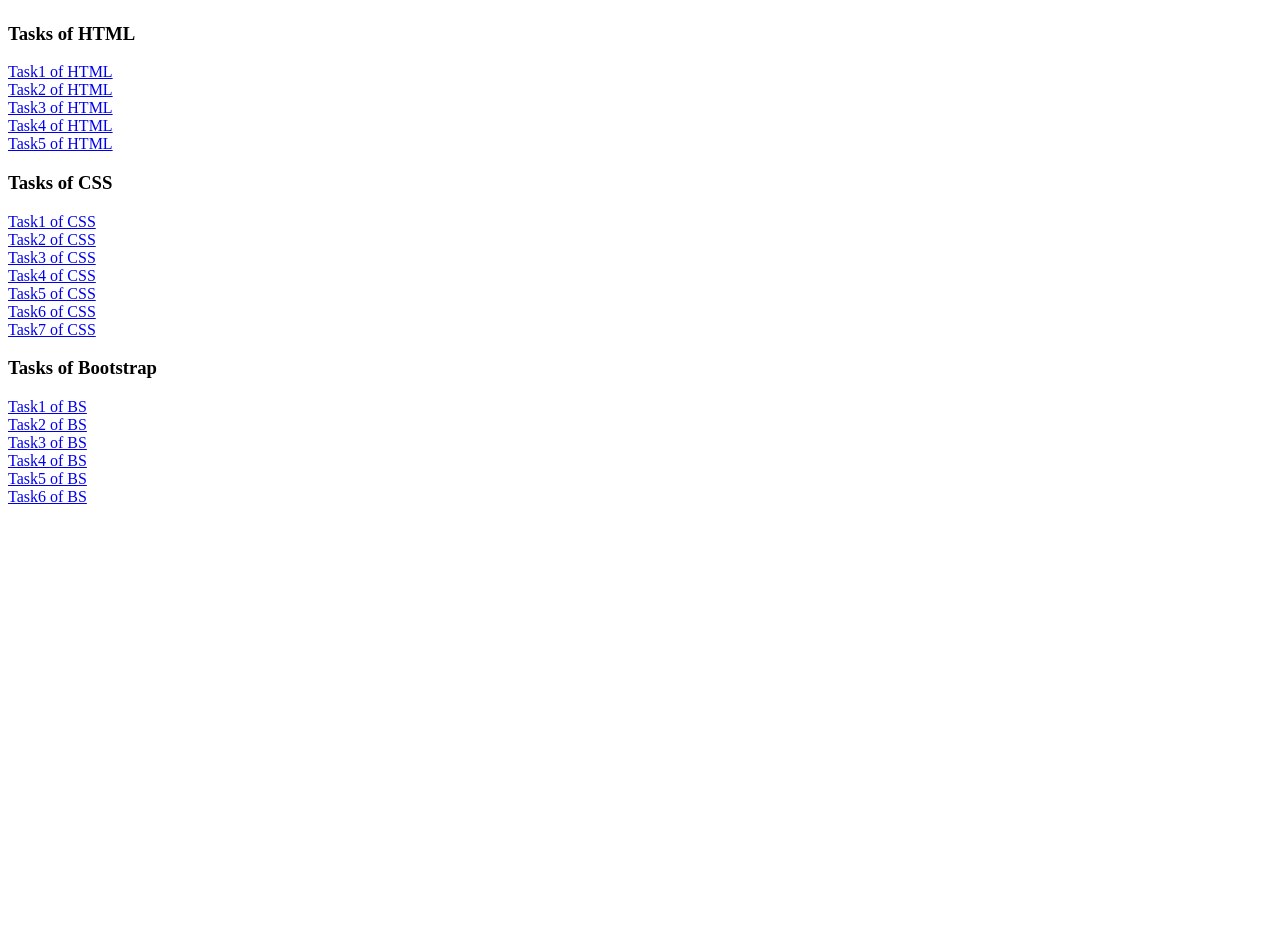
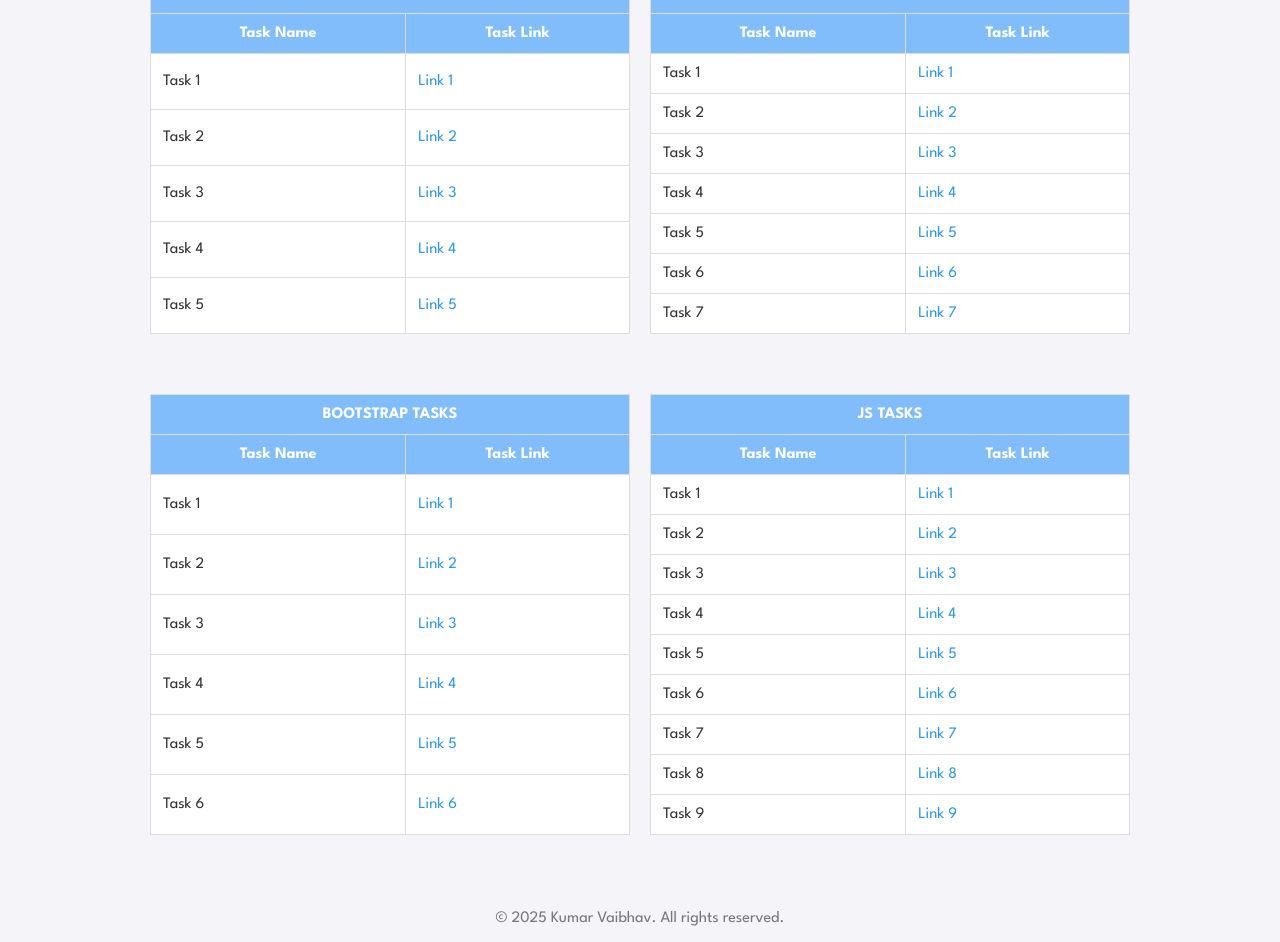
Before and after one commit to RAJharsh02/Mern-Assignment, a plain HTML site: page index.html in a window 1280 px wide. Shown: the part 180-1122 px from the top of the page. Before the commit the page ends 800 px from the top, so only its background shows below. Drawn offline with Linux system fonts and the light colour scheme.

Commit message:
Update index.html

```diff
--- a/index.html
+++ b/index.html
@@ -1,39 +1,247 @@
 <!DOCTYPE html>
 <html lang="en">
-<head>
-    <meta charset="UTF-8">
-    <meta name="viewport" content="width=device-width, initial-scale=1.0">
-    <title>index</title>
-</head>
-<body>
-    <H2 style="text-align: center;">VIT Ethnus Mern Certification Assignment 1
-        <br>
+  <head>
+    <meta charset="UTF-8" />
+    <meta name="viewport" content="width=device-width, initial-scale=1.0" />
+    <title>MERN Internship Assignments</title>
+    <link rel="preconnect" href="https://fonts.googleapis.com" />
+    <link rel="preconnect" href="https://fonts.gstatic.com" crossorigin />
+    <link
+      href="https://fonts.googleapis.com/css2?family=Inter:ital,opsz,wght@0,14..32,100..900;1,14..32,100..900&family=League+Spartan:wght@100..900&family=Roboto:ital,wght@0,400;0,500;0,700;0,900;1,400;1,500;1,700;1,900&display=swap"
+      rel="stylesheet"
+    />
+    <style>
+      body {
+        font-family: "League Spartan", serif;
+        margin: 0;
+        padding: 0;
+        background-color: #f4f4f9;
+        color: #333;
+        display: flex;
+        flex-direction: column;
+        align-items: center;
+        justify-content: center;
+        min-height: 100vh;
+        text-align: center;
+        gap: 20px;
+      }
+      main {
+        display: flex;
+        flex-direction: row; /* Set to row for side-by-side layout */
+        flex-wrap: wrap; /* Allow wrapping for the fourth table */
+        justify-content: center;
+        gap: 20px;
+      }
+      h1,
+      h2 {
+        color: #2c3e50;
+        margin: 10px 0;
+      }
+      table {
+        width: 30em;
+        margin: 20px 0;
+        border-collapse: collapse;
+        background-color: #fff;
+      }
+      th,
+      td {
+        padding: 12px;
+        text-align: left;
+        border: 1px solid #ddd;
+      }
+      th {
+        background-color: #80bdfa;
+        color: #fff;
+        text-align: center;
+      }
+      a {
+        color: #3498db;
+        text-decoration: none;
+      }
+      a:hover {
+        text-decoration: underline;
+      }
+      th[colspan="2"] {
+        text-align: center;
+      }
+      footer {
+        margin-top: 20px;
+        color: #777;
+      }
+    </style>
+  </head>
+  <body>
+    <header>
+      <h1>MERN Internship Assignment 1</h1>
+      <h2>Name: Kumar Vaibhav</h2>
+      <h2>Registration No: 22BHI10183</h2>
+    </header>
 
-        Name:Harsh Raj<br>Reg. no:22BHI10104 <br>Email id: <a href= "mailto:harshraj2022@vitbhopal.ac.inn">harshraj2022@vitbhopal.ac.in</a>
-    </H2><br><br>
-    <h3>Tasks of HTML</h3>
-<a href="./htmltask/task1.html" target="_blank">Task1 of HTML</a><br>
-<a href="./htmltask/task2.html" target="_blank">Task2 of HTML</a><br>
-<a href="./htmltask/task3.html" target="_blank">Task3 of HTML</a><br>
-<a href="./htmltask/task4.html" target="_blank">Task4 of HTML</a><br>
-<a href="./htmltask/task5.html" target="_blank">Task5 of HTML</a><br>
+    <main>
+      <table>
+        <thead>
+          <tr>
+            <th colspan="2">HTML TASKS</th>
+          </tr>
+          <tr>
+            <th>Task Name</th>
+            <th>Task Link</th>
+          </tr>
+        </thead>
+        <tbody>
+          <tr>
+            <td>Task 1</td>
+            <td><a href="./HTML/task1.html" target="_blank">Link 1</a></td>
+          </tr>
+          <tr>
+            <td>Task 2</td>
+            <td><a href="./HTML/task2.html" target="_blank">Link 2</a></td>
+          </tr>
+          <tr>
+            <td>Task 3</td>
+            <td><a href="./HTML/task3.html" target="_blank">Link 3</a></td>
+          </tr>
+          <tr>
+            <td>Task 4</td>
+            <td><a href="./HTML/task4.html" target="_blank">Link 4</a></td>
+          </tr>
+          <tr>
+            <td>Task 5</td>
+            <td><a href="./HTML/task5.html" target="_blank">Link 5</a></td>
+          </tr>
+        </tbody>
+      </table>
 
-<h3>Tasks of CSS</h3>
-<a href="./csstask/task1.html" target="_blank">Task1 of CSS</a><br>
-<a href="./csstask/task2.html" target="_blank">Task2 of CSS</a><br>
-<a href="./csstask/task3.html" target="_blank">Task3 of CSS</a><br>
-<a href="./csstask/task4.html" target="_blank">Task4 of CSS</a><br>
-<a href="./csstask/task5.html" target="_blank">Task5 of CSS</a><br>
-<a href="./csstask/task6.html" target="_blank">Task6 of CSS</a><br>
-<a href="./csstask/task7.html" target="_blank">Task7 of CSS</a>
+      <table>
+        <thead>
+          <tr>
+            <th colspan="2">CSS TASKS</th>
+          </tr>
+          <tr>
+            <th>Task Name</th>
+            <th>Task Link</th>
+          </tr>
+        </thead>
+        <tbody>
+          <tr>
+            <td>Task 1</td>
+            <td><a href="./CSS/task1.html" target="_blank">Link 1</a></td>
+          </tr>
+          <tr>
+            <td>Task 2</td>
+            <td><a href="./CSS/task2.html" target="_blank">Link 2</a></td>
+          </tr>
+          <tr>
+            <td>Task 3</td>
+            <td><a href="./CSS/task3.html" target="_blank">Link 3</a></td>
+          </tr>
+          <tr>
+            <td>Task 4</td>
+            <td><a href="./CSS/task4.html" target="_blank">Link 4</a></td>
+          </tr>
+          <tr>
+            <td>Task 5</td>
+            <td><a href="./CSS/task5.html" target="_blank">Link 5</a></td>
+          </tr>
+          <tr>
+            <td>Task 6</td>
+            <td><a href="./CSS/task6.html" target="_blank">Link 6</a></td>
+          </tr>
+          <tr>
+            <td>Task 7</td>
+            <td><a href="./CSS/task7.html" target="_blank">Link 7</a></td>
+          </tr>
+        </tbody>
+      </table>
 
-<h3>Tasks of Bootstrap</h3>
-<a href="./Bootstraptask/task1.html" target="_blank">Task1 of BS</a><br>
-<a href="./Bootstraptask/task2.html" target="_blank">Task2 of BS</a><br>
-<a href="./Bootstraptask/task3.html" target="_blank">Task3 of BS</a><br>
-<a href="./Bootstraptask/task4.html" target="_blank">Task4 of BS</a><br>
-<a href="./Bootstraptask/task5.html" target="_blank">Task5 of BS</a><br>
-<a href="./Bootstraptask/task6.html" target="_blank">Task6 of BS</a><br>
+      <table>
+        <thead>
+          <tr>
+            <th colspan="2">BOOTSTRAP TASKS</th>
+          </tr>
+          <tr>
+            <th>Task Name</th>
+            <th>Task Link</th>
+          </tr>
+        </thead>
+        <tbody>
+          <tr>
+            <td>Task 1</td>
+            <td><a href="./BOOTSTRAP/task1.html" target="_blank">Link 1</a></td>
+          </tr>
+          <tr>
+            <td>Task 2</td>
+            <td><a href="./BOOTSTRAP/task2.html" target="_blank">Link 2</a></td>
+          </tr>
+          <tr>
+            <td>Task 3</td>
+            <td><a href="./BOOTSTRAP/task3.html" target="_blank">Link 3</a></td>
+          </tr>
+          <tr>
+            <td>Task 4</td>
+            <td><a href="./BOOTSTRAP/task4.html" target="_blank">Link 4</a></td>
+          </tr>
+          <tr>
+            <td>Task 5</td>
+            <td><a href="./BOOTSTRAP/task5.html" target="_blank">Link 5</a></td>
+          </tr>
+          <tr>
+            <td>Task 6</td>
+            <td><a href="./BOOTSTRAP/task6.html" target="_blank">Link 6</a></td>
+          </tr>
+        </tbody>
+      </table>
+      <table>
+        <thead>
+          <tr>
+            <th colspan="2">JS TASKS</th>
+          </tr>
+          <tr>
+            <th>Task Name</th>
+            <th>Task Link</th>
+          </tr>
+        </thead>
+        <tbody>
+          <tr>
+            <td>Task 1</td>
+            <td><a href="./JS/task1.html" target="_blank">Link 1</a></td>
+          </tr>
+          <tr>
+            <td>Task 2</td>
+            <td><a href="./JS/task2.html" target="_blank">Link 2</a></td>
+          </tr>
+          <tr>
+            <td>Task 3</td>
+            <td><a href="./JS/task3.html" target="_blank">Link 3</a></td>
+          </tr>
+          <tr>
+            <td>Task 4</td>
+            <td><a href="./JS/task4.html" target="_blank">Link 4</a></td>
+          </tr>
+          <tr>
+            <td>Task 5</td>
+            <td><a href="./JS/task5.html" target="_blank">Link 5</a></td>
+          </tr>
+          <tr>
+            <td>Task 6</td>
+            <td><a href="./JS/task6.html" target="_blank">Link 6</a></td>
+          </tr>
+          <tr>
+            <td>Task 7</td>
+            <td><a href="./JS/task7.html" target="_blank">Link 7</a></td>
+          </tr>
+            <td>Task 8</td>
+            <td><a href="./JS/task8.html" target="_blank">Link 8</a></td>
+          </tr>
+            <td>Task 9</td>
+            <td><a href="./JS/Task9/index.html" target="_blank">Link 9</a></td>
+          </tr>
+        </tbody>
+      </table>
+    </main>
 
-</body>
+    <footer>
+      <p>&copy; 2025 Kumar Vaibhav. All rights reserved.</p>
+    </footer>
+  </body>
 </html>
```
